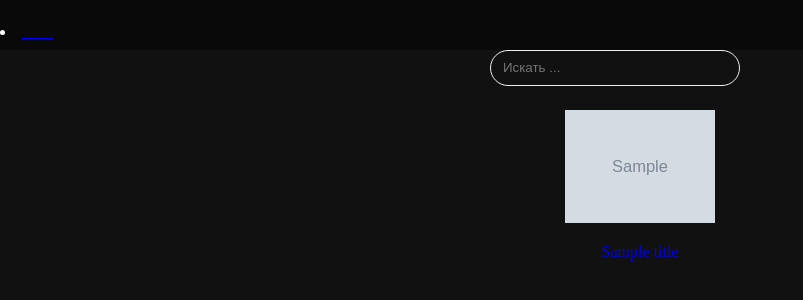
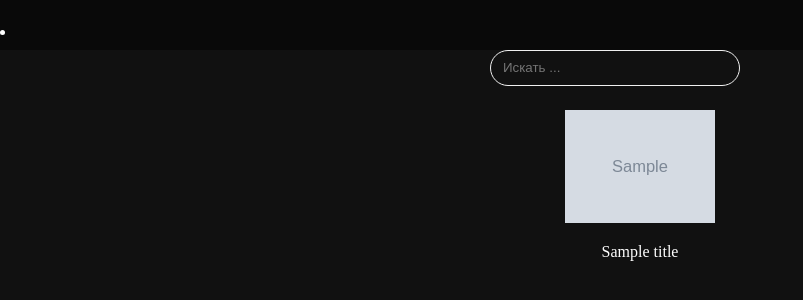
Before and after one commit to shil252255/manga, a Django app: page / in a window 1280 px wide. Shown: the top 300 px of the page, without its empty margins (0-803 px from the left). Run offline with Django 4.2, Linux system fonts and the light colour scheme; tables that the repository leaves empty hold one stand-in row (values such as "Sample post"); grey boxes marked "Sample" are stand-in pictures.

Commit message:
styles.css Fixed appearance of links

```diff
--- a/manga_viewer/catalog/static/catalog/css/styles.css
+++ b/manga_viewer/catalog/static/catalog/css/styles.css
@@ -75,8 +75,7 @@ button:before{
   width: 15%;
   margin: 20px;
   border-radius: 10px;
-      vertical-align: top;
-
+  vertical-align: top;
 }
 
 .small-poster img{
@@ -112,3 +111,8 @@ button:before{
     display:inline;
 
 }
+a {
+  color: #ffffff;
+  border-bottom: none;
+  text-decoration: none;
+}
```
